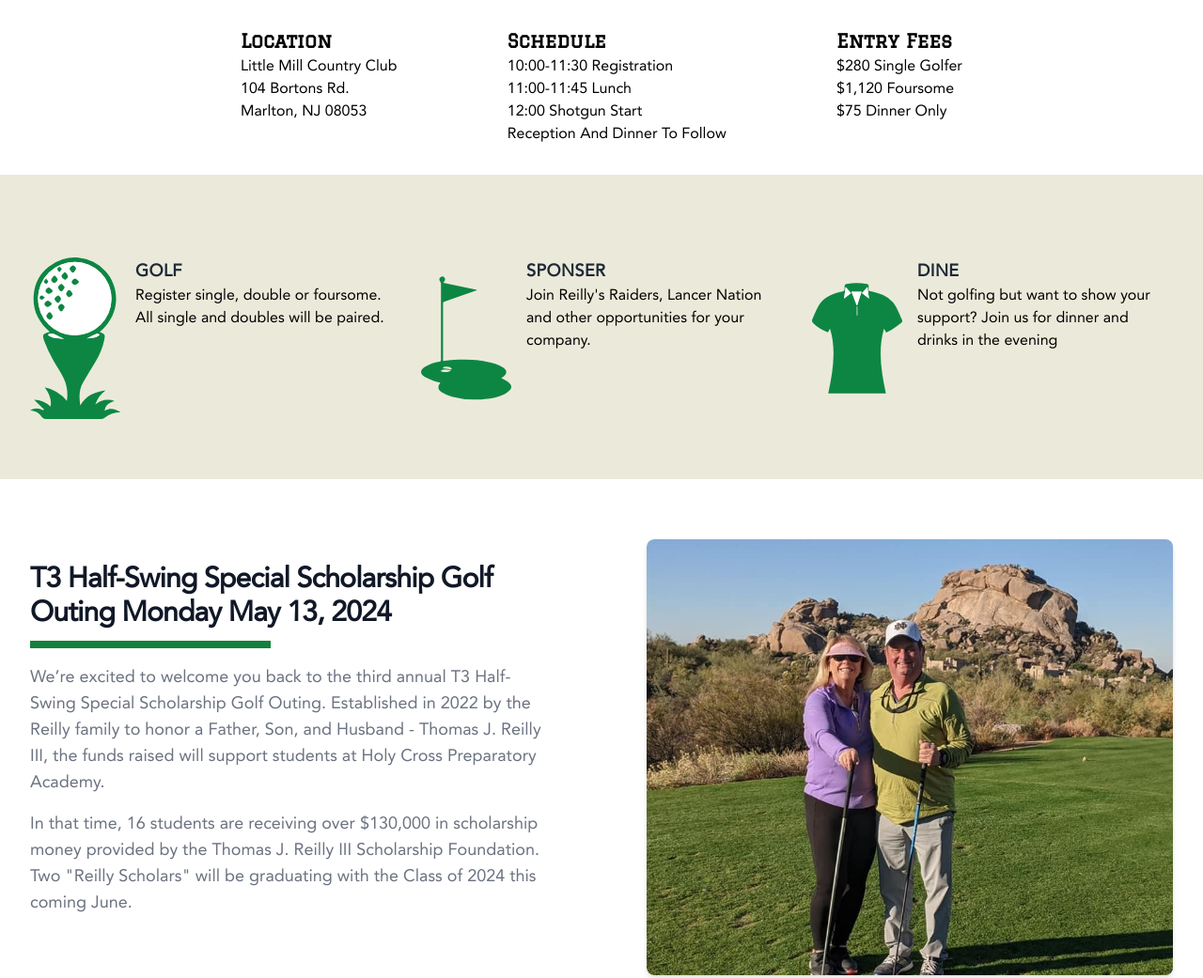
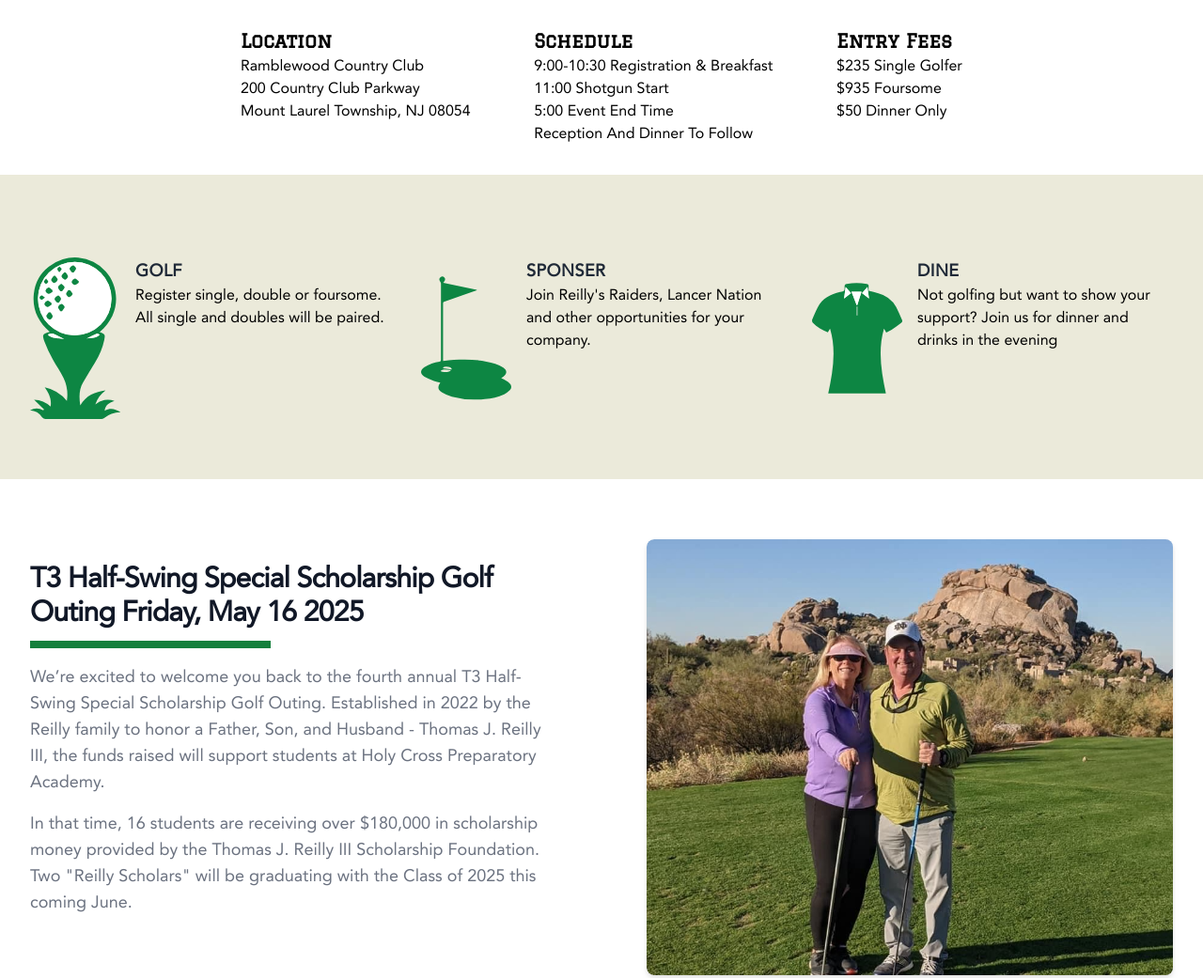
Before and after one commit to Evansbee/t3_outing_web, a website built with Vite: page src/index.html in a window 1280 px wide. Shown: the part 522-1563 px from the top of the page at 94% size. Built offline with nearby package versions, Linux system fonts and the light colour scheme.

Commit message:
made updates for 2025

```diff
--- a/src/index.html
+++ b/src/index.html
@@ -91,20 +91,21 @@
         <div class="flex flex-col justify-between max-w-3xl mx-auto my-2 bg-white md:my-8 md:flex-row">
           <!-- the new location, schedule, entry fees tab-->
           <div><h3 class="font-serif text-xl font-bold text-center capitalize md:text-left">Location</h3>
-            <p class="text-center capitalize md:text-left">Little Mill Country Club</p>
-            <p class="text-center capitalize md:text-left">104 Bortons Rd.</p>
-            <p class="text-center capitalize md:text-left">Marlton, NJ 08053</p>
+            <p class="text-center capitalize md:text-left">Ramblewood Country Club</p>
+            <p class="text-center capitalize md:text-left">200 Country Club Parkway</p>
+            <p class="text-center capitalize md:text-left">Mount Laurel Township, NJ 08054</p>
           </div>
           <div><h3 class="font-serif text-xl font-bold text-center capitalize md:text-left">Schedule</h3>
-            <p class="text-center capitalize md:text-left">10:00-11:30 Registration</p>
-            <p class="text-center capitalize md:text-left">11:00-11:45 Lunch</p>
-            <p class="text-center capitalize md:text-left">12:00 Shotgun Start</p>
+            <p class="text-center capitalize md:text-left">9:00-10:30 Registration & Breakfast</p>
+
+            <p class="text-center capitalize md:text-left">11:00 Shotgun Start</p>
+            <p class="text-center capitalize md:text-left">5:00 Event End Time</p>
             <p class="text-center capitalize md:text-left">Reception and Dinner to Follow</p>
           </div>
           <div><h3 class="font-serif text-xl font-bold text-center capitalize md:text-left">Entry Fees</h3>
-            <p class="text-center capitalize md:text-left">$280 Single Golfer</p>
-            <p class="text-center capitalize md:text-left">$1,120 Foursome</p>
-            <p class="text-center capitalize md:text-left">$75 Dinner Only</p>
+            <p class="text-center capitalize md:text-left">$235 Single Golfer</p>
+            <p class="text-center capitalize md:text-left">$935 Foursome</p>
+            <p class="text-center capitalize md:text-left">$50 Dinner Only</p>
             <!--<p class="italic text-center capitalize md:text-left">Golf Registrations Closed</p>
             <p class="italic text-center capitalize md:text-left">Waitlist Available</p>-->
           </div>
@@ -146,13 +147,13 @@
             <div class="lg:mx-auto lg:max-w-7xl lg:px-8 lg:grid lg:grid-cols-2 lg:grid-flow-col-dense lg:gap-24">
               <div class="max-w-xl px-4 mx-auto sm:px-6 lg:py-16 lg:max-w-none lg:mx-0 lg:px-0">
                 <div class="mt-6">
-                  <h2 class="text-3xl font-extrabold tracking-tight text-gray-900">T3 Half-Swing Special Scholarship Golf Outing Monday May 13, 2024</h2>
+                  <h2 class="text-3xl font-extrabold tracking-tight text-gray-900">T3 Half-Swing Special Scholarship Golf Outing Friday, May 16 2025</h2>
                   <div class="w-64 my-3 border-b-8 border-green-700"></div>
                   <p class="mt-4 text-lg text-gray-500">
-                    We’re excited to welcome you back to the third annual T3 Half-Swing Special Scholarship Golf Outing. Established in 2022 by the Reilly family to honor a Father, Son, and Husband - Thomas J. Reilly III, the funds raised will support students at Holy Cross Preparatory Academy.
+                    We’re excited to welcome you back to the fourth annual T3 Half-Swing Special Scholarship Golf Outing. Established in 2022 by the Reilly family to honor a Father, Son, and Husband - Thomas J. Reilly III, the funds raised will support students at Holy Cross Preparatory Academy.
                   </p>
                   <p class="mt-4 text-lg text-gray-500">
-                    In that time, 16 students are receiving over $130,000 in scholarship money provided by the Thomas J. Reilly III Scholarship Foundation. Two "Reilly Scholars" will be graduating with the Class of 2024 this coming June.    </p>
+                    In that time, 16 students are receiving over $180,000 in scholarship money provided by the Thomas J. Reilly III Scholarship Foundation. Two "Reilly Scholars" will be graduating with the Class of 2025 this coming June.    </p>
 
                 </div>
               </div>
```
